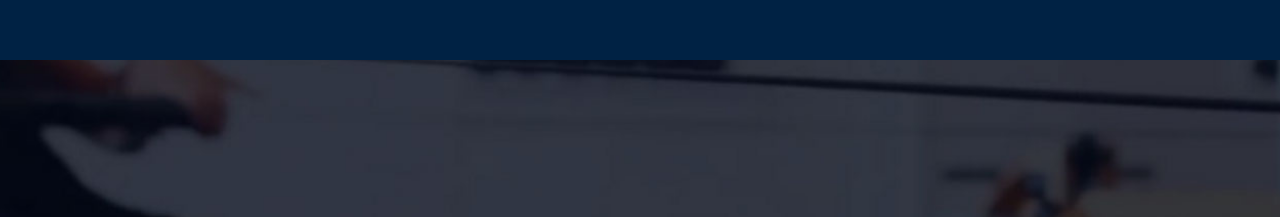
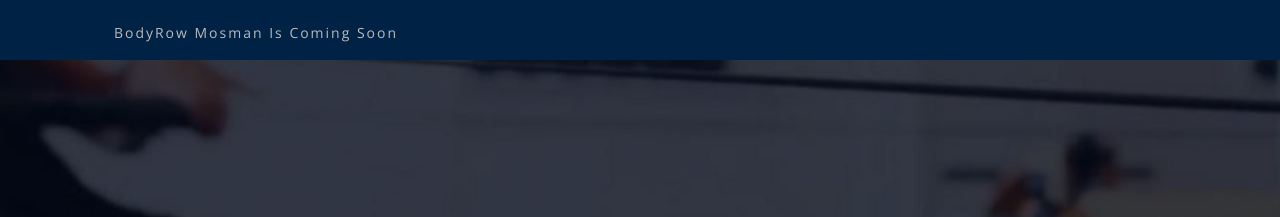
Before and after one commit to ambit/bodyrow, a Jekyll site: the page built from index.html, in a window 1280 px wide. Shown: the top 217 px of the page. Built offline with Jekyll 4.4.1, drawn with Linux system fonts in a browser that asks for light colours; nearby versions of some CDN libraries.

Commit message:
Top left text

```diff
--- a/css/style.css
+++ b/css/style.css
@@ -9,7 +9,7 @@ html, body {
   margin-bottom: -60px;
   text-align: center;
   box-sizing: border-box;
-  background: url(../img/home-background.jpg) no-repeat center center fixed;
+  background: #002244 url(../img/home-background.jpg) no-repeat center center fixed;
   -webkit-background-size: cover;
   -moz-background-size: cover;
   -o-background-size: cover;
@@ -21,6 +21,16 @@ html, body {
   width: 100%;
   height: 60px;
   background-color: #002244; }
+.home .header .top .left {
+  width: 40%;
+  font-size: 14px;
+  font-weight: 400;
+  letter-spacing: .2rem;
+  text-decoration: none;
+  line-height: 6.5rem;
+  color: #bbbbbb;
+  float: left;
+  display: inline-block; }
 .home .header .content {
   text-align: center;
   font-family: 'Open Sans', sans-serif;
--- a/index.html
+++ b/index.html
@@ -9,7 +9,7 @@ layout: home
 
   <section class="header">
     <div class="top">
-
+      <div class="left">BodyRow Mosman Is Coming Soon</div>
     </div>
     <div class="content">
       <h2 class="title"><img src="img/home-logo.png"/></h2>
```
